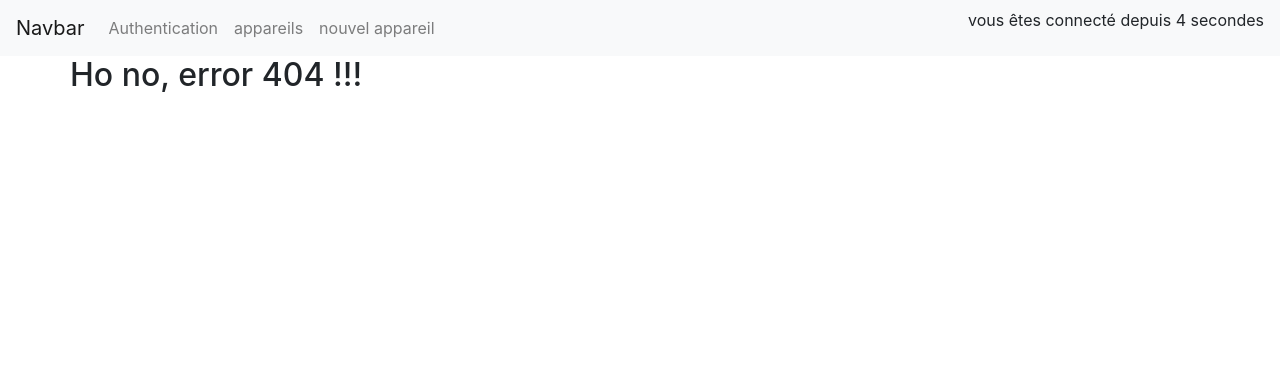
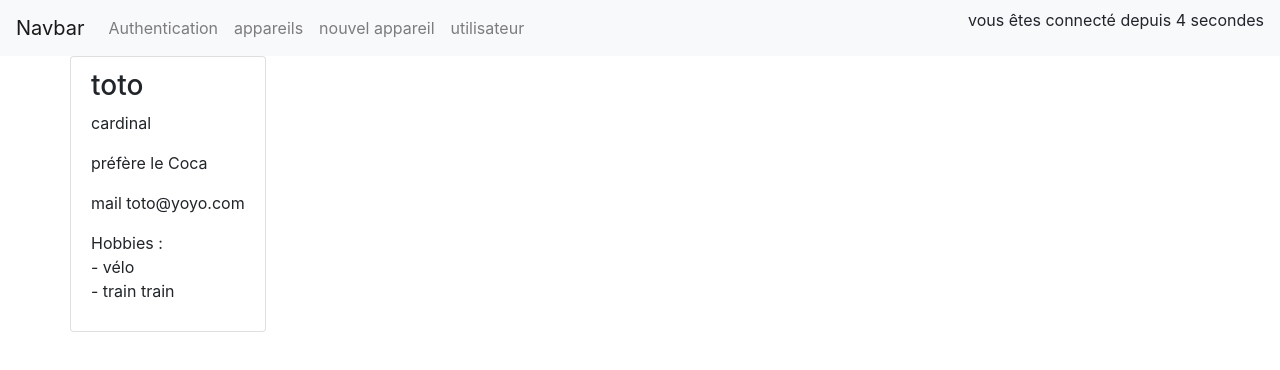
Before and after one commit to anthonyGosme/angularOC, an Angular app in the folder monProjetAngular/: page /user in a window 1280 px wide. Before the commit this address led to /not-found. Shown: the top 370 px of the page. Built offline with nearby package versions, Linux system fonts and the light colour scheme.

Commit message:
add user form

```diff
--- a/monProjetAngular/src/app/app.component.html
+++ b/monProjetAngular/src/app/app.component.html
@@ -8,6 +8,7 @@
         <li class="nav-item"><a class="nav-link" routerLink="auth">Authentication</a></li>
         <li class="nav-item"><a class="nav-link" routerLink="appareils">appareils</a></li>
         <li class="nav-item"><a class="nav-link" routerLink="edit">nouvel appareil</a></li>
+        <li class="nav-item"><a class="nav-link" routerLink="user">utilisateur</a></li>
     </ul>
   </div>
   <div class="navbar-right"><p>vous êtes connecté depuis {{secondes}} secondes</p></div>
--- /dev/null
+++ b/monProjetAngular/src/app/models/User.ts
@@ -0,0 +1,9 @@
+export class User {
+  constructor(
+    public firstName: string,
+    public lastName: string,
+    public email: string,
+    public drinkPreference: string,
+    public hobbies?: string[]
+  ) {}
+}
--- /dev/null
+++ b/monProjetAngular/src/app/service/UserService.ts
@@ -0,0 +1,21 @@
+import { Subject } from 'rxjs';
+import { User } from '../models/User';
+
+export class UserService {
+  private users: User[] = [
+    { firstName :'toto',
+     lastName :'cardinal',
+     email: 'toto@yoyo.com',
+     drinkPreference: 'Coca',
+     hobbies: ["vélo","train train"]
+    }
+  ] ;
+    userSubject = new Subject<User[]>() ;
+    emitUser(){
+        this.userSubject.next(this.users.slice()) ;
+    }
+    addUser(user : User){
+        this.users.push(user) ;
+        this.emitUser();
+    }
+}
--- /dev/null
+++ b/monProjetAngular/src/app/user-list/user-list.component.html
@@ -0,0 +1,14 @@
+<ul class="list-group">
+    <li class="list-group-item" *ngFor="let user of users">
+
+
+
+        <h3>{{ user.firstName }}</h3>
+        <p>{{ user.lastName }}</p>
+        <p>préfère le {{ user.drinkPreference }}</p>
+        <p>mail {{ user.email }}</p>
+        <p *ngIf="user.hobbies && user.hobbies.length > 0">Hobbies :
+            <span *ngFor="let hobby of user.hobbies"><br/>- {{ hobby }}</span>
+        </p>
+    </li>
+</ul>
--- /dev/null
+++ b/monProjetAngular/src/app/user-list/user-list.component.ts
@@ -0,0 +1,28 @@
+import { Component, OnDestroy, OnInit } from '@angular/core';
+import { Subscription } from 'rxjs';
+import { User } from '../models/User';
+import { UserService } from '../service/userService';
+
+@Component({
+  selector: 'app-user-list',
+  templateUrl: './user-list.component.html',
+  styleUrls: ['./user-list.component.scss']
+})
+export class UserListComponent implements OnInit, OnDestroy {
+  users: User[] = [];
+  userSubscription: Subscription = new Subscription();
+
+  constructor(private userService: UserService) {}
+  ngOnDestroy(): void {
+    this.userSubscription.unsubscribe();
+  }
+
+  ngOnInit(): void {
+    this.userSubscription = this.userService.userSubject.subscribe(
+      (users: User[]) => {
+        this.users = users;
+      }
+    );
+    this.userService.emitUser();
+  }
+}
```
Also changed, not shown: monProjetAngular/src/app/app.module.ts (+6 -2 lines), monProjetAngular/src/app/user-list/user-list.component.scss (added).
